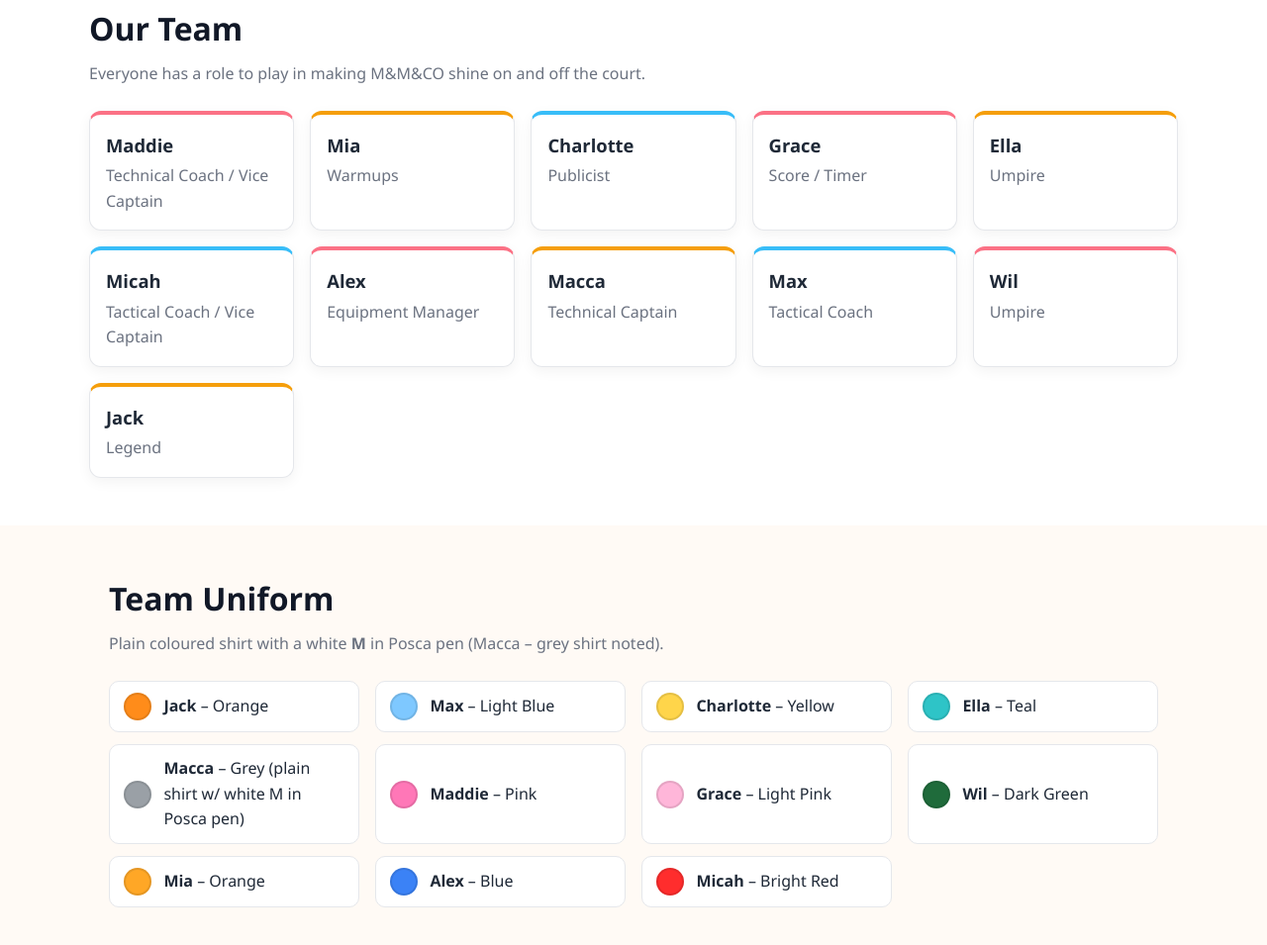
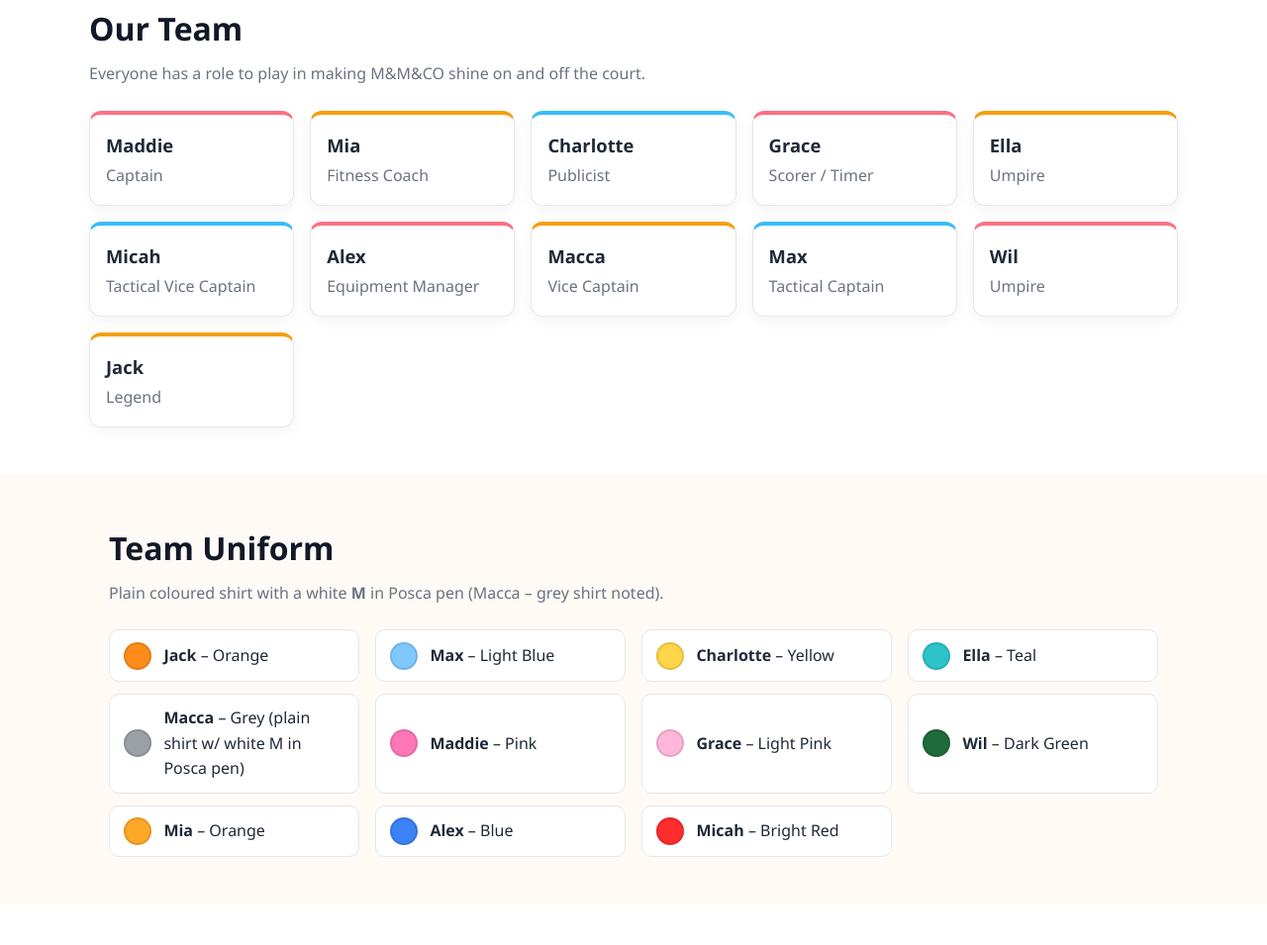
Before and after one commit to TurkeyTurkey1/M-M.co, a plain HTML site: page index.html in a window 1280 px wide. Shown: the part 931-1886 px from the top of the page at 99% size. Drawn offline with Linux system fonts and the light colour scheme.

Commit message:
Update player roles in the team profiles

```diff
--- a/index.html
+++ b/index.html
@@ -50,15 +50,15 @@
       <h2>Our Team</h2>
       <p class="section-intro">Everyone has a role to play in making M&amp;M&amp;CO shine on and off the court.</p>
       <div class="team-grid">
-        <article class="member"><h3>Maddie</h3><p>Technical Coach / Vice Captain</p></article>
-        <article class="member"><h3>Mia</h3><p>Warmups</p></article>
+        <article class="member"><h3>Maddie</h3><p>Captain</p></article>
+        <article class="member"><h3>Mia</h3><p>Fitness Coach</p></article>
         <article class="member"><h3>Charlotte</h3><p>Publicist</p></article>
-        <article class="member"><h3>Grace</h3><p>Score / Timer</p></article>
+        <article class="member"><h3>Grace</h3><p>Scorer / Timer</p></article>
         <article class="member"><h3>Ella</h3><p>Umpire</p></article>
-        <article class="member"><h3>Micah</h3><p>Tactical Coach / Vice Captain</p></article>
+        <article class="member"><h3>Micah</h3><p>Tactical Vice Captain</p></article>
         <article class="member"><h3>Alex</h3><p>Equipment Manager</p></article>
-        <article class="member"><h3>Macca</h3><p>Technical Captain</p></article>
-        <article class="member"><h3>Max</h3><p>Tactical Coach</p></article>
+        <article class="member"><h3>Macca</h3><p>Vice Captain</p></article>
+        <article class="member"><h3>Max</h3><p>Tactical Captain</p></article>
         <article class="member"><h3>Wil</h3><p>Umpire</p></article>
         <article class="member"><h3>Jack</h3><p>Legend</p></article>
       </div>
```
Also changed, not shown: mm-co/index.html (+6 -6 lines).
